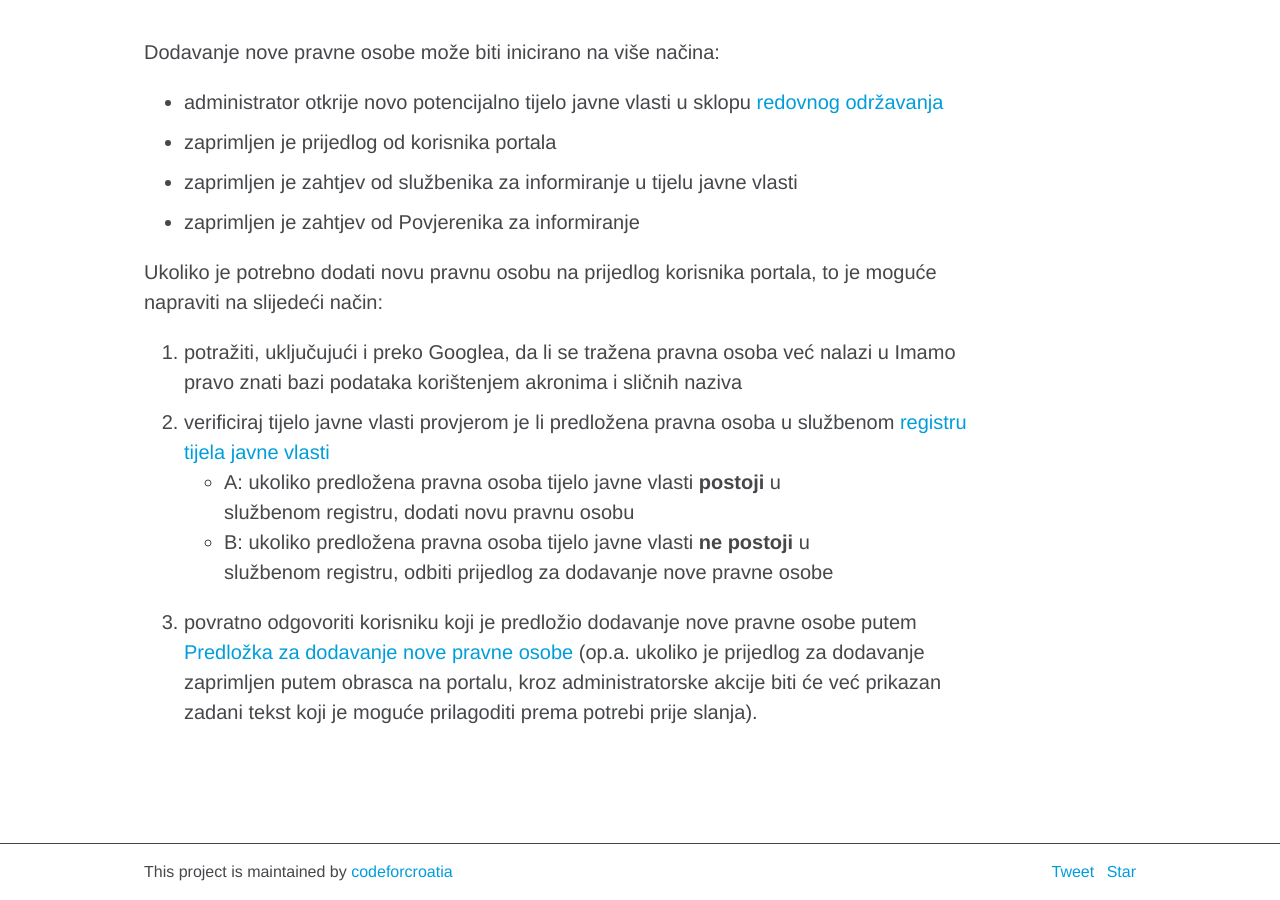
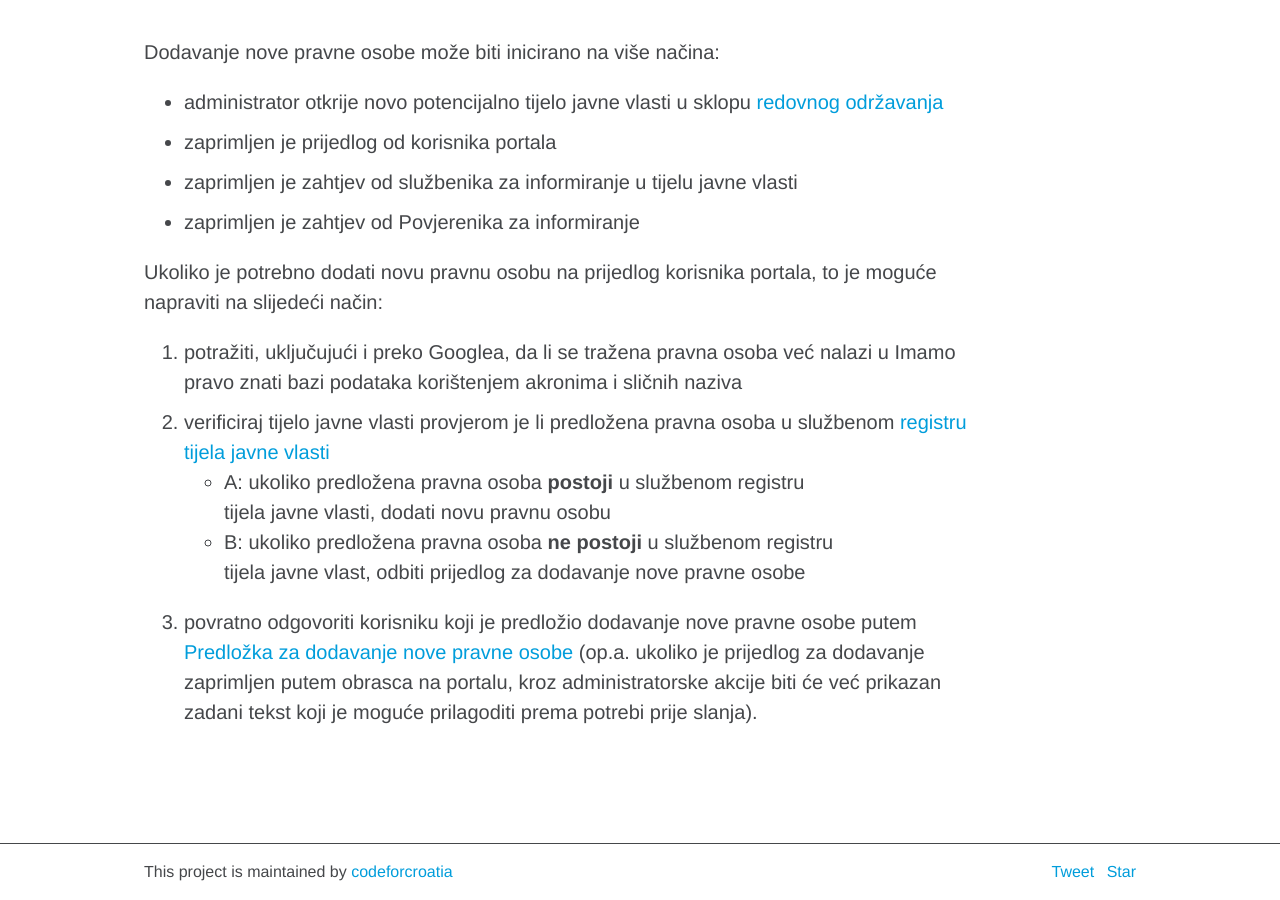
Before and after one commit to schlos/imamopravoznati-admin, a Jekyll site: the page built from _posts/2019-05-26-kako-dodati-novu-pravnu-osobu.md, in a window 1280 px wide and 900 px high, scrolled down 591 px. Built offline with Jekyll 4.4.1, drawn with Linux system fonts in a browser that asks for light colours; comment, search, counter and statistics services are not loaded.

Commit message:
more fixes

```diff
--- a/_posts/2019-05-26-kako-dodati-novu-pravnu-osobu.md
+++ b/_posts/2019-05-26-kako-dodati-novu-pravnu-osobu.md
@@ -14,8 +14,8 @@ Dodavanje nove pravne osobe može biti inicirano na više načina:
 Ukoliko je potrebno dodati novu pravnu osobu na prijedlog korisnika portala, to je moguće napraviti na slijedeći način:
 1. potražiti, uključujući i preko Googlea, da li se tražena pravna osoba već nalazi u {{ site.portal.name }} bazi podataka korištenjem akronima i sličnih naziva
 2. verificiraj tijelo javne vlasti provjerom je li predložena pravna osoba u službenom [registru tijela javne vlasti][TJV]
-- A: ukoliko predložena pravna osoba tijelo javne vlasti **postoji** u službenom registru, dodati novu pravnu osobu
-- B: ukoliko predložena pravna osoba tijelo javne vlasti **ne postoji** u službenom registru, odbiti prijedlog za dodavanje nove pravne osobe
+- A: ukoliko predložena pravna osoba **postoji** u službenom registru tijela javne vlasti, dodati novu pravnu osobu
+- B: ukoliko predložena pravna osoba **ne postoji** u službenom registru tijela javne vlast, odbiti prijedlog za dodavanje nove pravne osobe
 3. povratno odgovoriti korisniku koji je predložio dodavanje nove pravne osobe putem [Predložka za dodavanje nove pravne osobe][add-new-template] (op.a. ukoliko je prijedlog za dodavanje zaprimljen putem obrasca na portalu, kroz administratorske akcije biti će već prikazan zadani tekst koji je moguće prilagoditi prema potrebi prije slanja).
 
 [TJV]:                https://tjv.pristupinfo.hr
```
